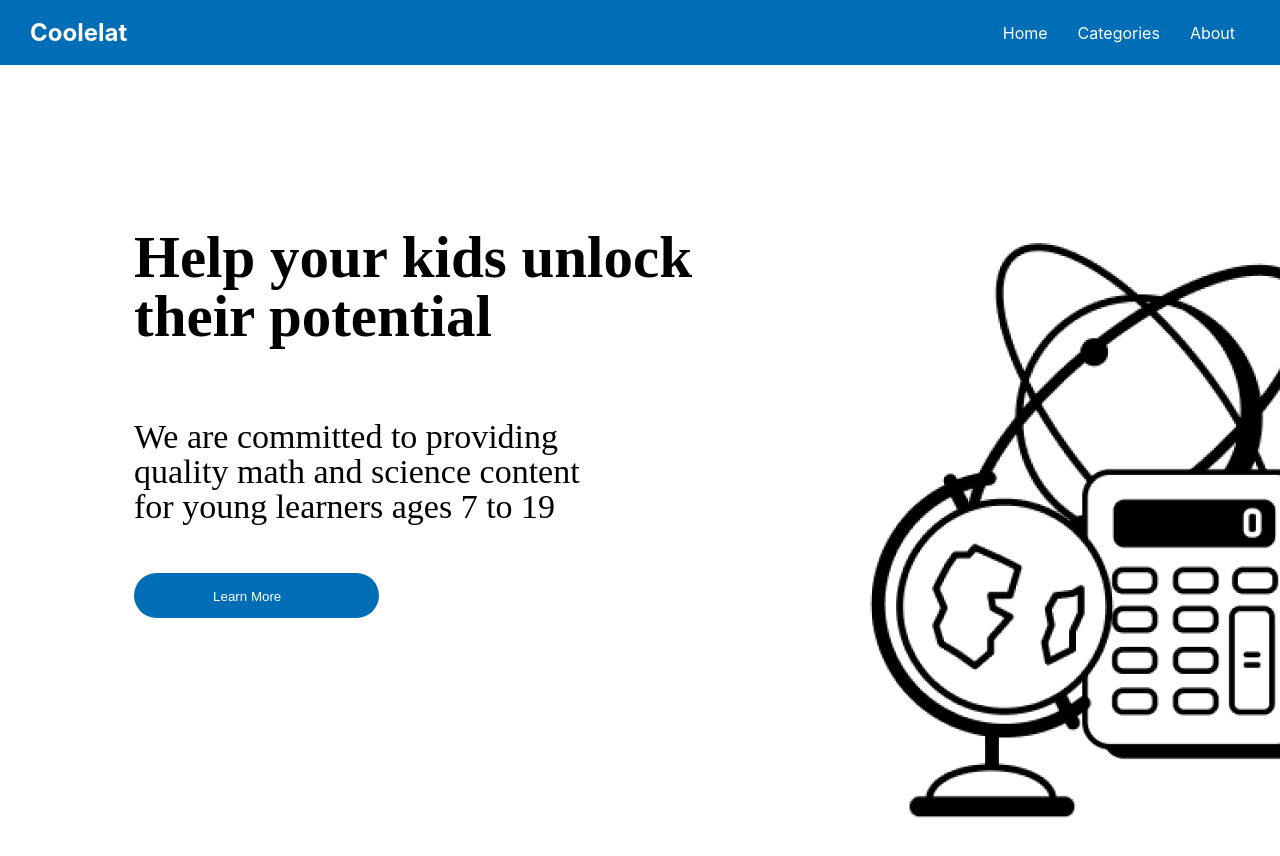
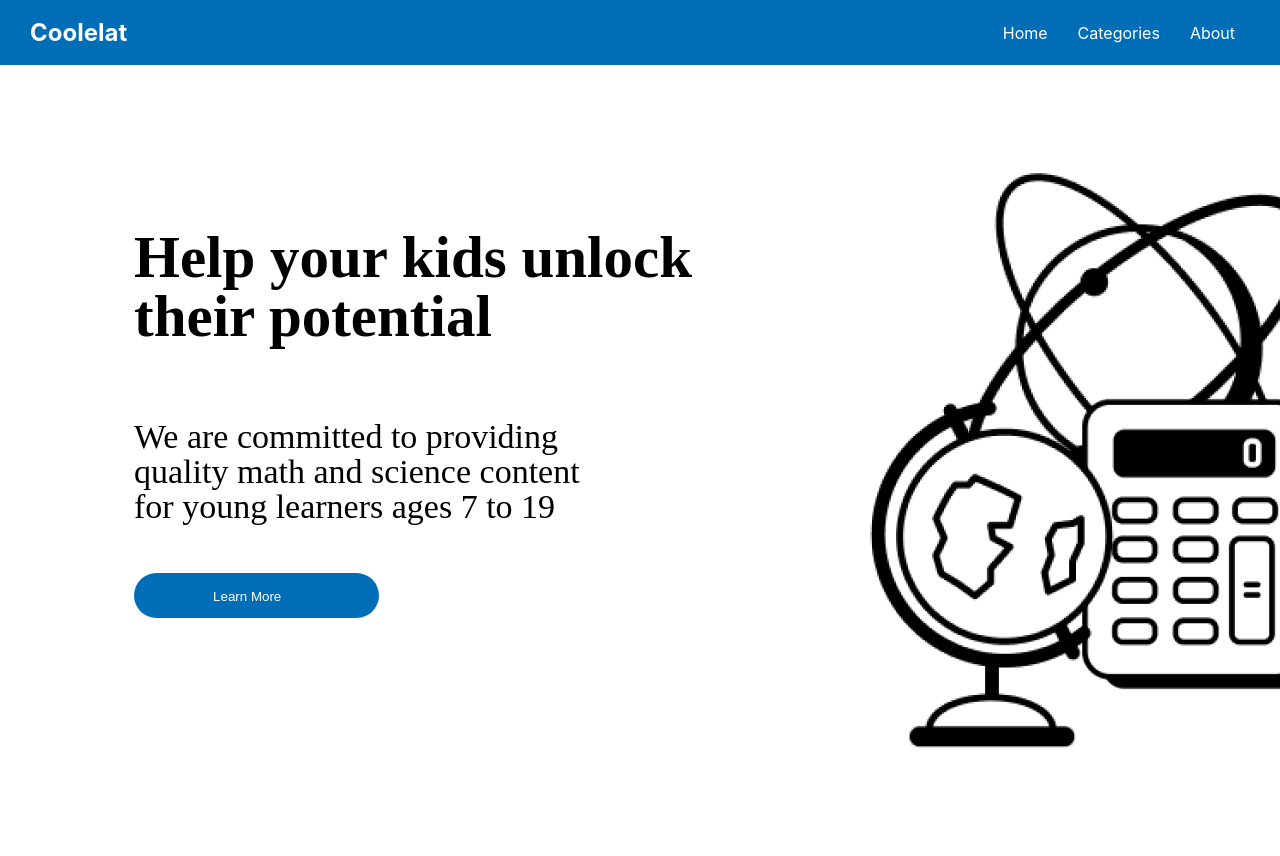
Before and after one commit to iteratoristas/coolelat, a React (Create React App) app in the folder client/: page / in a window 1280 px wide. Shown: the top 856 px of the page. After the commit the page ends 800 px from the top, so only its background shows below. Built offline with nearby package versions, Linux system fonts and the light colour scheme; no server answers.

Commit message:
style: landing page icons

```diff
--- a/client/src/index.css
+++ b/client/src/index.css
@@ -378,7 +378,7 @@ code {
   width: 468px;
   height: 380px;
   left: 905px;
-  top: 225px;
+  top: 155px;
 
   background: url(./icons/Physics.png);
 }
@@ -388,7 +388,7 @@ code {
   width: 383px;
   height: 336px;
   left: 1006px;
-  top: 446px;
+  top: 376px;
 
   background: url(./icons/Calculator.png);
 }
@@ -398,10 +398,12 @@ code {
   width: 412px;
   height: 439px;
   left: 786px;
-  top: 422px;
+  top: 352px;
 
   background: url(./icons/Globus.png);
 }
+
+
 
 .home-button {
   display: flex;
```
